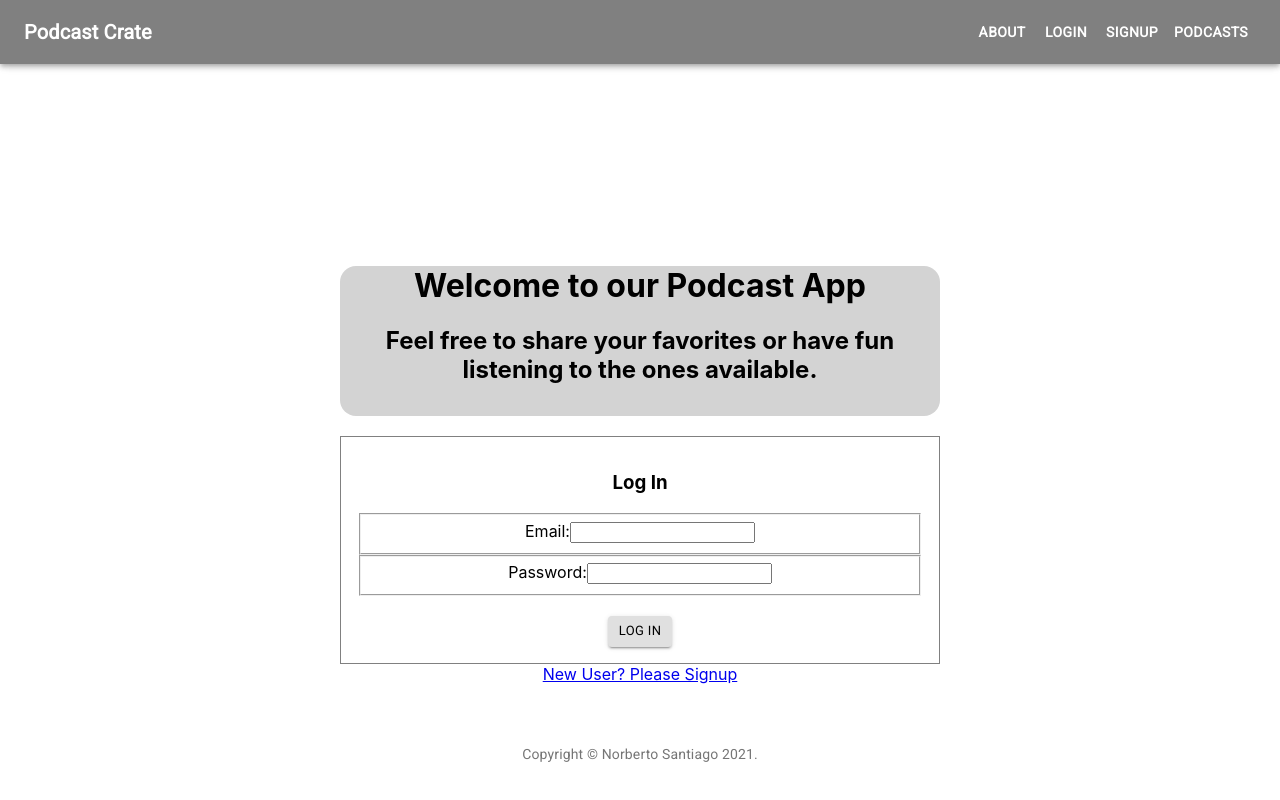
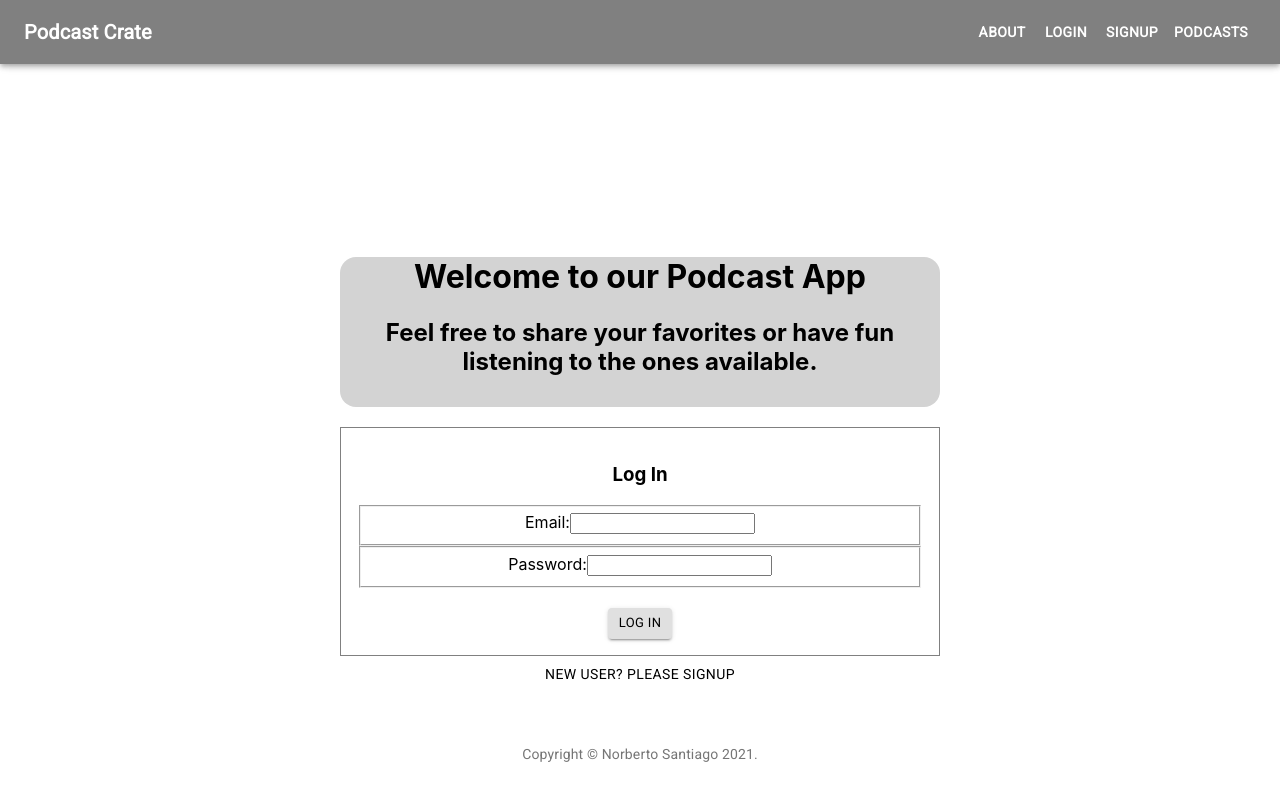
Before and after one commit to N-Santiago/podcast-crate-react-redux, a React (Create React App) app in the folder frontend/: page / in a window 1280 px wide. Shown: the top 800 px of the page. Built offline with nearby package versions, Linux system fonts and the light colour scheme; no server answers.

Commit message:
Reformatted Signup Link

```diff
--- a/frontend/src/components/Home.js
+++ b/frontend/src/components/Home.js
@@ -1,6 +1,6 @@
 import Login from './Login'
 import * as React from 'react';
-import {Box} from '@material-ui/core/';
+import {Box, Button, Link} from '@material-ui/core/';
 
 const Home = (props) => {
   return (
@@ -15,7 +15,7 @@ const Home = (props) => {
         {<h2>Feel free to share your favorites or have fun listening to the ones available.</h2>}
       </Box><br/>
       < Login history={props.history} />
-      {<a href="/signup" color="inherit">New User? Please Signup</a>}
+      <Button href="/signup" color="inherit">New User? Please Signup</Button>
     </div>
   );
 };
```
